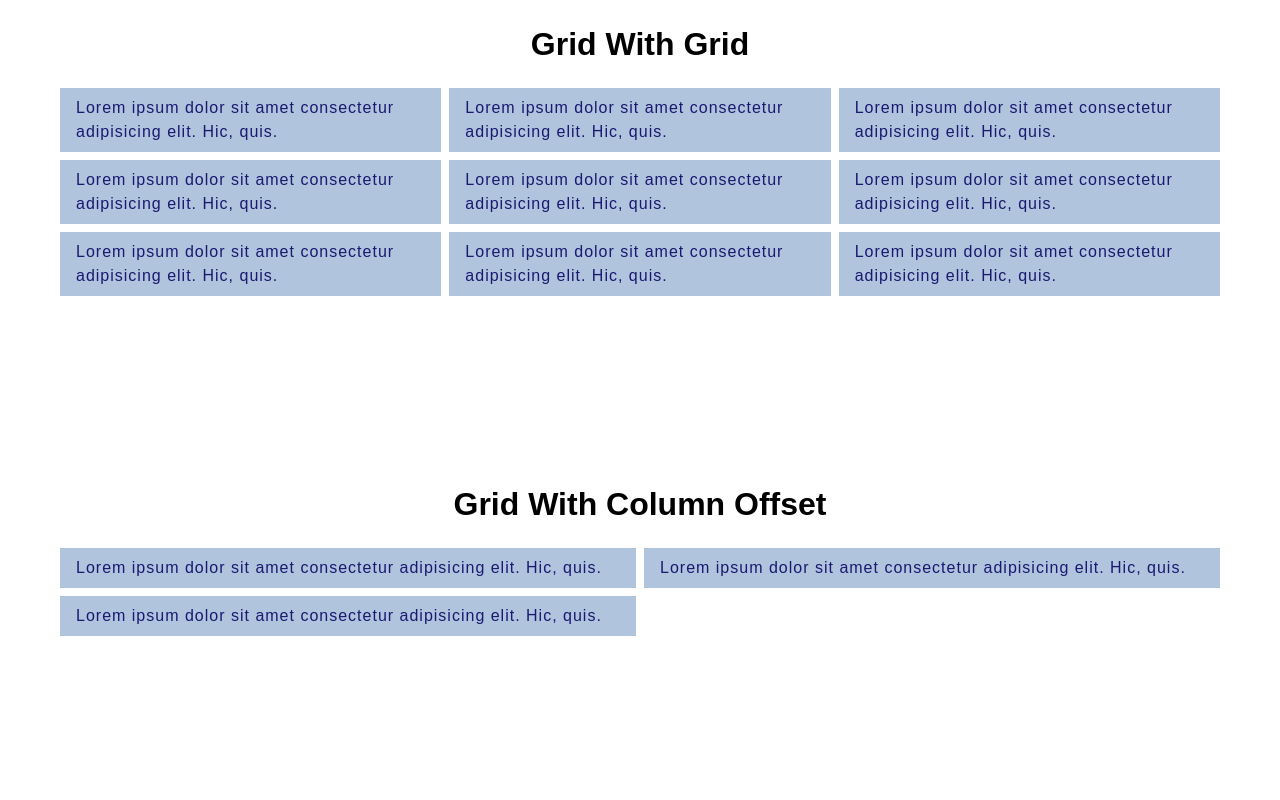
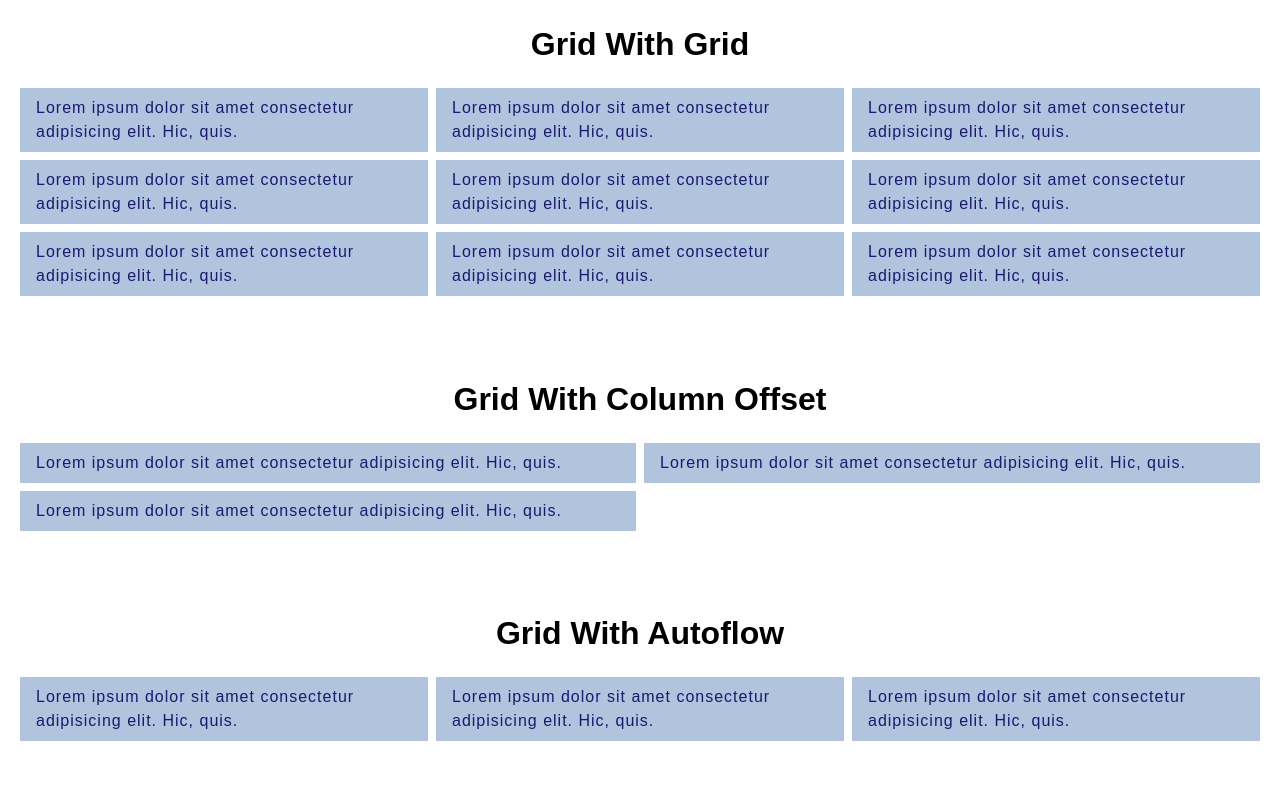
Before and after one commit to abhi-simform/grid-with-grid, a website: page index.html in a window 1280 px wide. Drawn offline with Linux system fonts and the light colour scheme.

Commit message:
Added Autoflow Back

```diff
--- a/index.html
+++ b/index.html
@@ -30,6 +30,14 @@
         <p class="col-sm-8 col-md-4 col-offset-md-2 col-lg-6 col-offset-lg-none px-4 py-2">Lorem ipsum dolor sit amet consectetur adipisicing elit. Hic, quis.</p>
         <p class="col-sm-8 col-md-4 col-offset-md-8 col-lg-6 col-offset-lg-none px-4 py-2">Lorem ipsum dolor sit amet consectetur adipisicing elit. Hic, quis.</p>
         <p class="col-sm-8 col-md-4 col-offset-md-2 col-lg-6 col-offset-lg-none px-4 py-2">Lorem ipsum dolor sit amet consectetur adipisicing elit. Hic, quis.</p>
+      </div>
+    </div>
+    <div class="container">
+      <h2 class="my-5">Grid With Autoflow</h2>
+      <div class="row row-autoflow-lg g-2">
+        <p class="px-4 py-2">Lorem ipsum dolor sit amet consectetur adipisicing elit. Hic, quis.</p>
+        <p class="px-4 py-2">Lorem ipsum dolor sit amet consectetur adipisicing elit. Hic, quis.</p>
+        <p class="px-4 py-2">Lorem ipsum dolor sit amet consectetur adipisicing elit. Hic, quis.</p>
       </div>
     </div>
     <!-- <div class="container">
--- a/scss/grid-with-grid.scss
+++ b/scss/grid-with-grid.scss
@@ -7,9 +7,9 @@
 $breakpoints-up: (
   'sm': '36rem',
   'md': '48rem',
-  'lg': '62rem',
-  'xl': '75rem',
-  'xxl': '85rem',
+  'lg': '64rem',
+  'xl': '80rem',
+  'xxl': '90rem',
 );
 
 @mixin breakpoint($size) {
@@ -154,6 +154,28 @@ $grid-size: 12 !default;
   & > * {
     grid-column: auto / span $grid-size;
   }
+  &-autoflow {
+    display: grid;
+    grid-template-columns: unset;
+    grid-auto-flow: column;
+  }
+}
+
+@each $name, $breakpoint-size in $breakpoints-up {
+  @include breakpoint($name) {
+    .row-#{$name} {
+      display: grid;
+      grid-template-columns: repeat($grid-size, 1fr);
+      & > * {
+        grid-column: auto / span $grid-size;
+      }
+    }
+    .row-autoflow-#{$name} {
+      display: grid;
+      grid-template-columns: unset;
+      grid-auto-flow: column;
+    }
+  }
 }
 
 @for $i from 1 through $grid-size {
--- a/style.css
+++ b/style.css
@@ -46,7 +46,18 @@ h2 {
   text-align: center;
 }
 
-.row > * {
+.row > *,
+.row-sm > *,
+.row-md > *,
+.row-lg > *,
+.row-xl > *,
+.row-xxl > *,
+.row-autoflow > *,
+.row-autoflow-sm > *,
+.row-autoflow-md > *,
+.row-autoflow-lg > *,
+.row-autoflow-xl > *,
+.row-autoflow-xxl > * {
   background-color: lightsteelblue;
   color: midnightblue;
   letter-spacing: 1px;
```
Also changed, not shown: dist/css/grid-with-grid.css, 1 other file.
